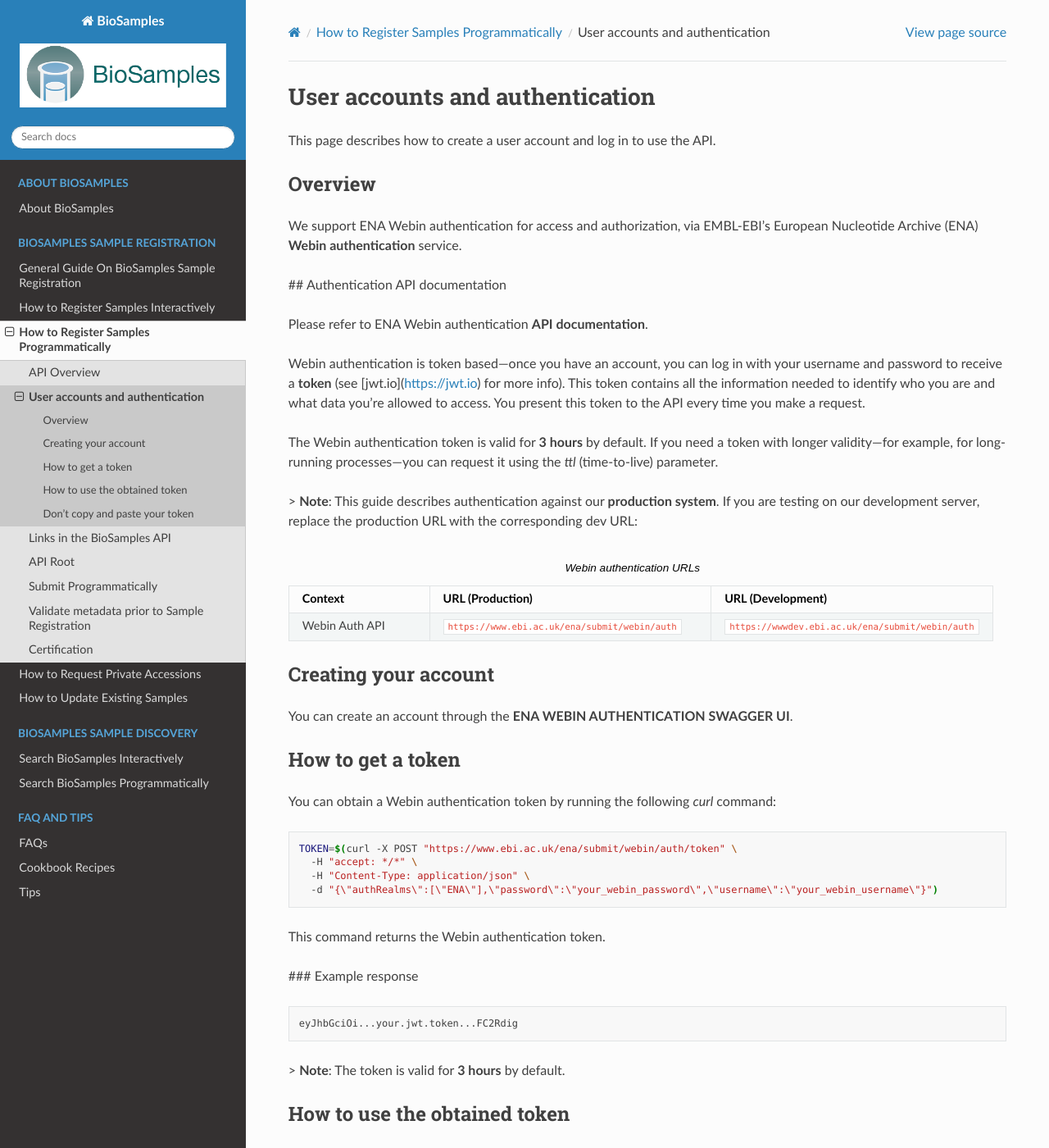
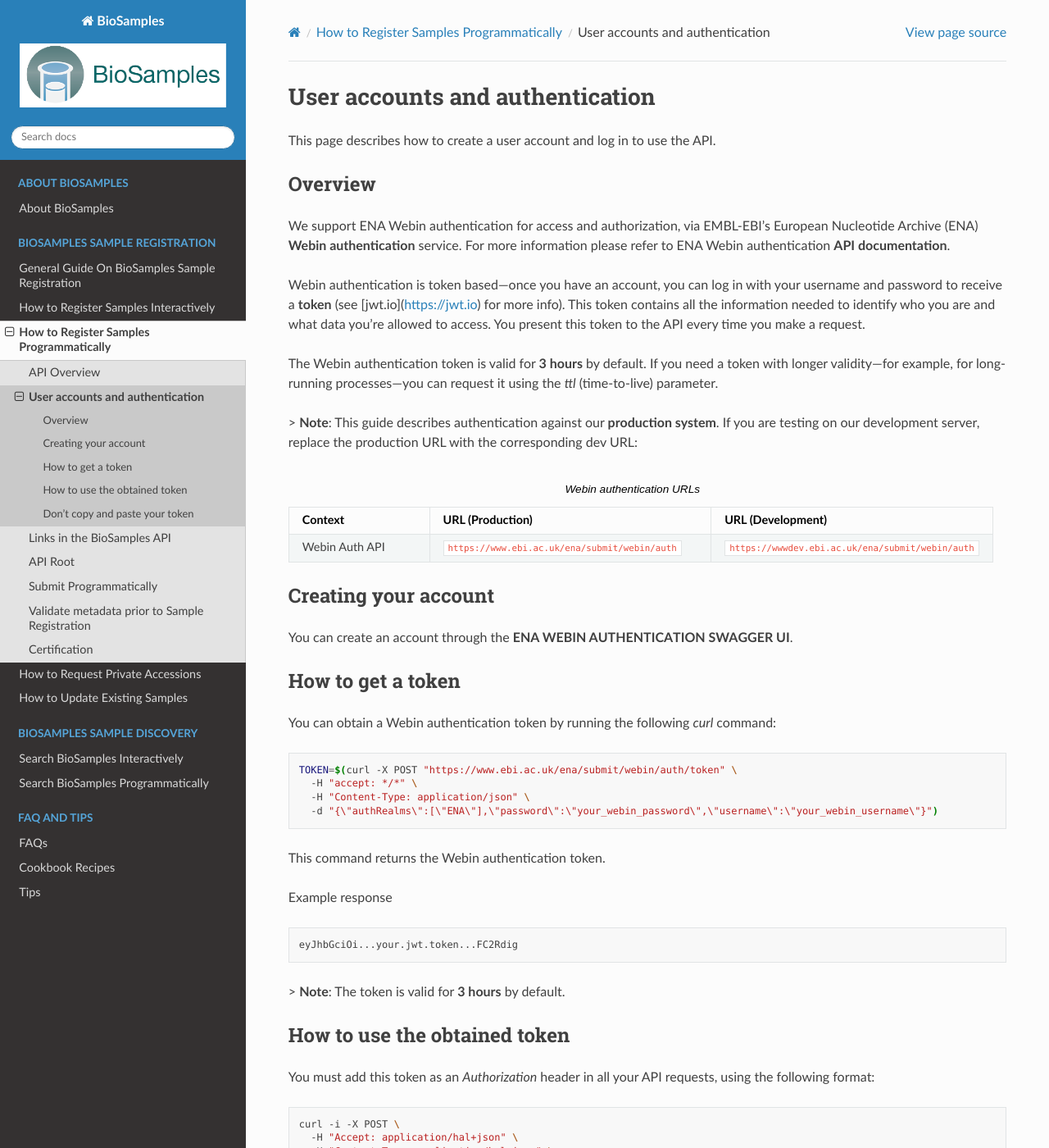
Before and after one commit to EBIBioSamples/read_docs, a Sphinx documentation site: the page built from docs/submit/programmatically/authentication.rst, in a window 1280 px wide and 1400 px high. Shown: the whole window at 82% size. Built offline with Sphinx 7.4.7 and the Read the Docs theme 3.1.0, drawn with Linux system fonts in a browser that asks for light colours.

Commit message:
add content to API-root.rst and authentication.rst

```diff
--- a/docs/submit/programmatically/authentication.rst
+++ b/docs/submit/programmatically/authentication.rst
@@ -7,10 +7,7 @@
 --------
 
 We support ENA Webin authentication for access and authorization, via EMBL-EBI’s European Nucleotide Archive (ENA) **Webin authentication** service.
-
-## Authentication API documentation
-
-Please refer to ENA Webin authentication **API documentation**.
+For more information please refer to ENA Webin authentication **API documentation**.
 
 Webin authentication is token based—once you have an account, you can log in with your username and password to receive a **token** (see [jwt.io](https://jwt.io) for more info). This token contains all the information needed to identify who you are and what data you're allowed to access. You present this token to the API every time you make a request.
 
@@ -49,7 +46,7 @@
 
 This command returns the Webin authentication token.
 
-### Example response
+Example response
 
 .. code-block:: text
 
```
